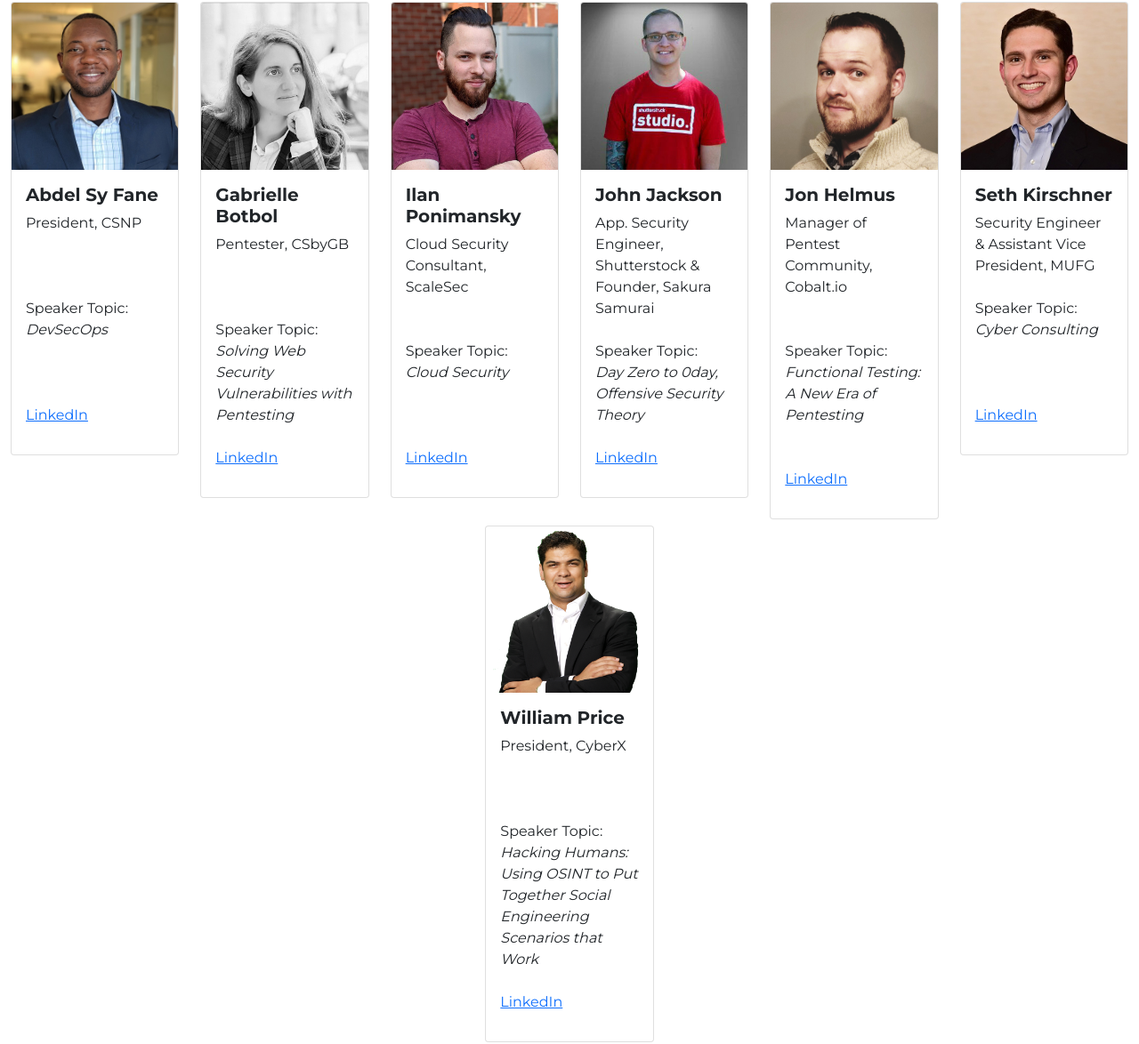
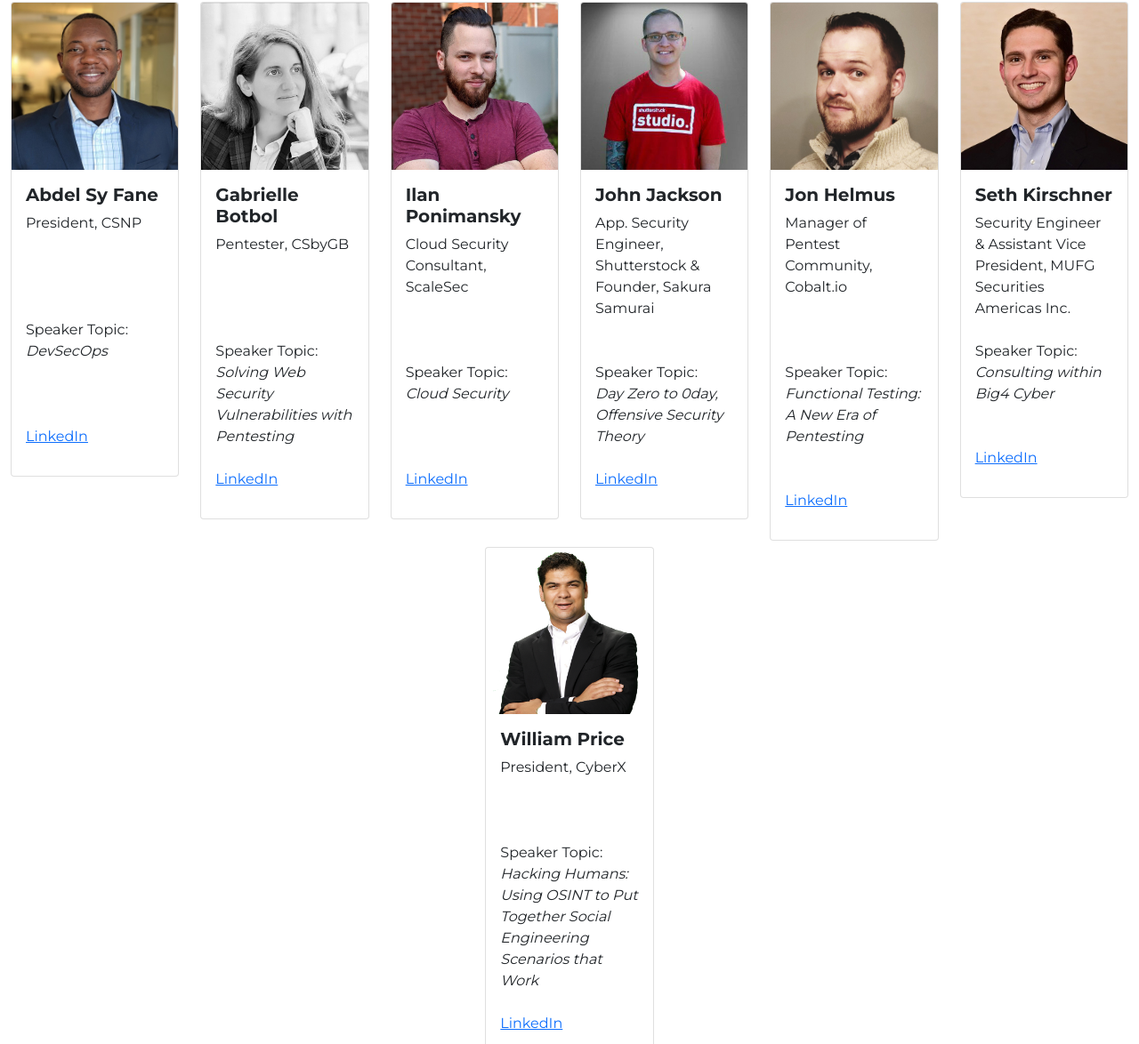
Before and after one commit to njitacm/jerseyctf-website, a plain HTML site: page index.html in a window 1280 px wide. Shown: the part 627-1801 px from the top of the page at 89% size. Drawn offline with nearby package versions, Linux system fonts and the light colour scheme.

Commit message:
Added sponsor, and some minor changes to a Speaker

```diff
--- a/index.html
+++ b/index.html
@@ -106,7 +106,7 @@
                     <div class="card-body">
                         <h5 style="font-weight: bold;" class="card-title">Abdel Sy Fane</h5>
 
-                        <p>President, CSNP<br><br><br><br>Speaker Topic:<br><i>DevSecOps</i><br><br><br><br>
+                        <p>President, CSNP<br><br><br><br><br>Speaker Topic:<br><i>DevSecOps</i><br><br><br><br>
                             <a href="https://www.linkedin.com/in/abdelsyfane">LinkedIn</a>
                         </p>
                     </div>
@@ -121,7 +121,7 @@
                     <div class="card-body">
                         <h5 style="font-weight: bold;" class="card-title">Gabrielle Botbol</h5>
 
-                        <p>Pentester, CSbyGB<br><br><br><br>Speaker Topic:<br><i>Solving Web Security Vulnerabilities
+                        <p>Pentester, CSbyGB<br><br><br><br><br>Speaker Topic:<br><i>Solving Web Security Vulnerabilities
                                 with Pentesting</i><br><br>
                             <a href="https://www.linkedin.com/in/gabriellebotbol/">LinkedIn</a>
                         </p>
@@ -136,7 +136,7 @@
                     <div class="card-body">
                         <h5 style="font-weight: bold;" class="card-title">Ilan Ponimansky</h5>
 
-                        <p>Cloud Security Consultant, ScaleSec<br><br><br>Speaker Topic:<br><i>Cloud
+                        <p>Cloud Security Consultant, ScaleSec<br><br><br><br>Speaker Topic:<br><i>Cloud
                                 Security</i><br><br><br><br>
                             <a href="https://www.linkedin.com/in/ilanponimansky/">LinkedIn</a>
                         </p>
@@ -151,7 +151,7 @@
                     <div class="card-body">
                         <h5 style="font-weight: bold;" class="card-title">John Jackson</h5>
 
-                        <p>App. Security Engineer, Shutterstock & Founder, Sakura Samurai<br><br>Speaker
+                        <p>App. Security Engineer, Shutterstock & Founder, Sakura Samurai<br><br><br>Speaker
                             Topic:<br><i>Day Zero to 0day, Offensive Security Theory</i><br><br>
                             <a href="https://www.linkedin.com/in/johnjhacking/">LinkedIn</a>
                         </p>
@@ -166,7 +166,7 @@
                     <div class="card-body">
                         <h5 style="font-weight: bold;" class="card-title">Jon Helmus</h5>
 
-                        <p>Manager of Pentest Community, Cobalt.io<br><br><br>Speaker Topic:<br><i>Functional Testing: A
+                        <p>Manager of Pentest Community, Cobalt.io<br><br><br><br>Speaker Topic:<br><i>Functional Testing: A
                                 New Era of Pentesting</i><br><br><br>
                             <a href="https://www.linkedin.com/in/jon-helmus-474146103/">LinkedIn</a>
                         </p>
@@ -181,8 +181,8 @@
                     <div class="card-body">
                         <h5 style="font-weight: bold;" class="card-title">Seth Kirschner</h5>
 
-                        <p>Security Engineer & Assistant Vice President, MUFG
-                            <br><br>Speaker Topic:<br><i>Cyber Consulting</i><br><br><br><br>
+                        <p>Security Engineer & Assistant Vice President, MUFG Securities Americas Inc.
+                            <br><br>Speaker Topic:<br><i>Consulting within Big4 Cyber</i><br><br><br>
                             <a href="https://www.linkedin.com/in/sethkirschner/">LinkedIn</a>
                         </p>
                     </div>
@@ -213,8 +213,13 @@
                 </h5>
                 <div class="row justify-content-evenly">
 
-                    <br><br>
+                    <div class="d-flex justify-content-evenly">
+                        <a href="https://specterops.io/">
+                            <img class="img-fluid" src="img/Specter_ops_logo.png" alt="Specter Ops" width="400" height="80">
+                        </a>
+                    </div>
                 </div>
+                <br>
 
                 <h5 style="text-align: center;" class="sponsec"><span class="sponsor-silver"><b>Security Manager
                             Sponsor</b></span></h5>
```
Also changed, not shown: img/Contrast_Security_logo.png, img/Specter_ops_logo.png (added).
